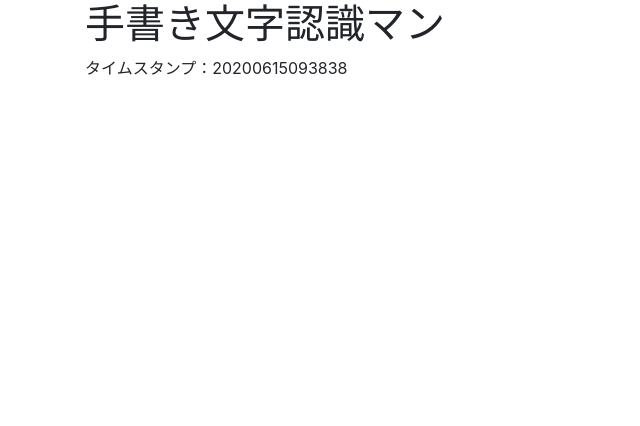
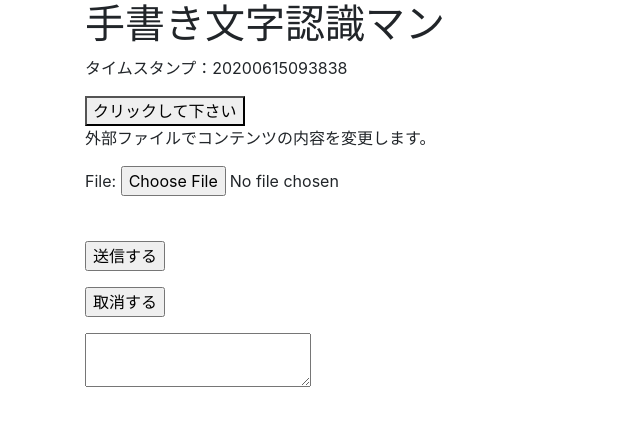
Before and after one commit to SaitoRyuya945/HandwritingRecognition, a Django app: page /manager/HandRecognize/ in a window 1280 px wide. Shown: the top 426 px of the page, without its empty margins (0-640 px from the left). Run offline with Django 3.2, Linux system fonts and the light colour scheme; some libraries are stand-ins or nearby versions.

Commit message:
django 基本ページ作成 jsの外部読み込み解消 ファイル読み込み機能 get, post機能実装

```diff
--- a/HandwritingRecognition/settings.py
+++ b/HandwritingRecognition/settings.py
@@ -125,3 +125,9 @@ USE_TZ = True
 # https://docs.djangoproject.com/en/3.0/howto/static-files/
 
 STATIC_URL = '/static/'
+# 追加
+STATICFILES_DIRS = (
+    [
+        os.path.join(BASE_DIR, "static"),
+    ]
+)
--- a/HandwritingRecognition/urls.py
+++ b/HandwritingRecognition/urls.py
@@ -3,6 +3,7 @@ from django.contrib import admin
 from django.urls import path, include   # ←, includeを追加
 
 urlpatterns = [
-    path('manager/', include('manager.url')),   # ←ここを追加
+    path('manager/', include('manager.url')),  # ←ここを追加
+
     path('admin/', admin.site.urls),
 ]
--- /dev/null
+++ b/manager/forms.py
@@ -0,0 +1,8 @@
+from django import forms
+
+
+# フォームの定義
+# ファイルアップロードするフォーム
+class UploadFileForm(forms.Form):
+    # title = forms.CharField(max_length=50, empty_value='output')
+    file = forms.FileField(widget=forms.FileInput(attrs={'onchange': 'previewImage(this)'}))
--- /dev/null
+++ b/manager/static/manager/js/imgput_js.js
@@ -0,0 +1,14 @@
+//画像プレビュー
+function previewImage(obj)
+{
+	var fileReader = new FileReader();
+	fileReader.onload = (function() {
+		document.getElementById('preview').src = fileReader.result;
+	});
+	fileReader.readAsDataURL(obj.files[0]);
+}
+
+//現在時刻
+function ChangeParaToDate() {
+document.getElementById('eid_date').innerHTML = Date();
+}
--- a/manager/templates/imgput.html
+++ b/manager/templates/imgput.html
@@ -4,13 +4,30 @@
 <!DOCTYPE html>
 <head>
     <meta charset="UTF-8">
-    {% block title %}{{ page_name }}{% endblock title %}</head>
+    {% block title %}{{ page_name }}{% endblock title %}
+    {#6/15解消 block content内に記述 外部からjsファイルを読み込んでいるつもりだが読み込めていない？#}
+</head>
 <body>
 {% block content %}
+    <script type="text/javascript" src="{% static 'manager/js/imgput_js.js' %}"></script>
     {#  この↓views.pyで書いたcontextから値が渡される {{ タグ名 }}これ大事 }}  #}
     <h1>{{ page_name }}</h1>
 
     <p>タイムスタンプ：{{ date }}</p>
+<button type="button" onclick="ChangeParaToDate()">クリックして下さい
+</button>
+<p id="eid_date">外部ファイルでコンテンツの内容を変更します。</p>
+    <form method="POST" enctype="multipart/form-data">
+        {% csrf_token %}    {# なんか大事な奴 #}
+    {{ form.as_p }}
+    {{ form.media }}
+    <img id="preview">
+    <p><input type="submit" value="送信する"></p>
+    <p><input type="reset" value="取消する"></p>
+
+    <textarea id="message" name="message">{{ message }}</textarea>
+  </form>
+
 {% endblock content %}
 </body>
 </html>
--- a/manager/url.py
+++ b/manager/url.py
@@ -12,6 +12,7 @@ urlpatterns = [
     path('book/add/', views.book_edit, name='book_add'),  # 登録
     path('book/mod/<int:book_id>/', views.book_edit, name='book_mod'),  # 修正
     path('book/del/<int:book_id>/', views.book_del, name='book_del'),  # 削除
-    path('HandRecognize/', views.HandRecognize.as_view(), name='get'),  # 削除
+    path('HandRecognize/', views.HandRecognize.as_view(), name='get'),  # 今回使うページ
+    path('', views.HandRecognize.as_view(), name='get'),  # 今回使うページ
     # url(r'^HandRecognize/', views.HandRecognize.as_view()),
 ]
--- a/manager/views.py
+++ b/manager/views.py
@@ -8,15 +8,28 @@ from django.http import HttpResponse
 from manager.models import Book
 from datetime import datetime
 
+# 自作フォームの定義
+from . import forms
+
 
 class HandRecognize(TemplateView):
     template_name = "imgput.html"
 
     def get(self, request, *args, **kwargs):
-        """画像送信ページ"""
+        """画像送信前ページ"""
         context = super(HandRecognize, self).get_context_data(**kwargs)     # htmlにdjangoで値を渡してあげることに使う
         context['page_name'] = "手書き文字認識マン"
         context['date'] = int(datetime.now().strftime('%Y%m%d%H%M%S'))      # 日付
+        context['form'] = forms.UploadFileForm
+
+        return render(self.request, self.template_name, context)
+
+    def post(self, request, *args, **kwargs):
+        """画像送信後ページ"""
+        context = super(HandRecognize, self).get_context_data(**kwargs)     # htmlにdjangoで値を渡してあげることに使う
+        context['page_name'] = "手書き文字認識マン"
+        context['date'] = int(datetime.now().strftime('%Y%m%d%H%M%S'))      # 日付
+        context['form'] = forms.UploadFileForm
 
         return render(self.request, self.template_name, context)
 
```
